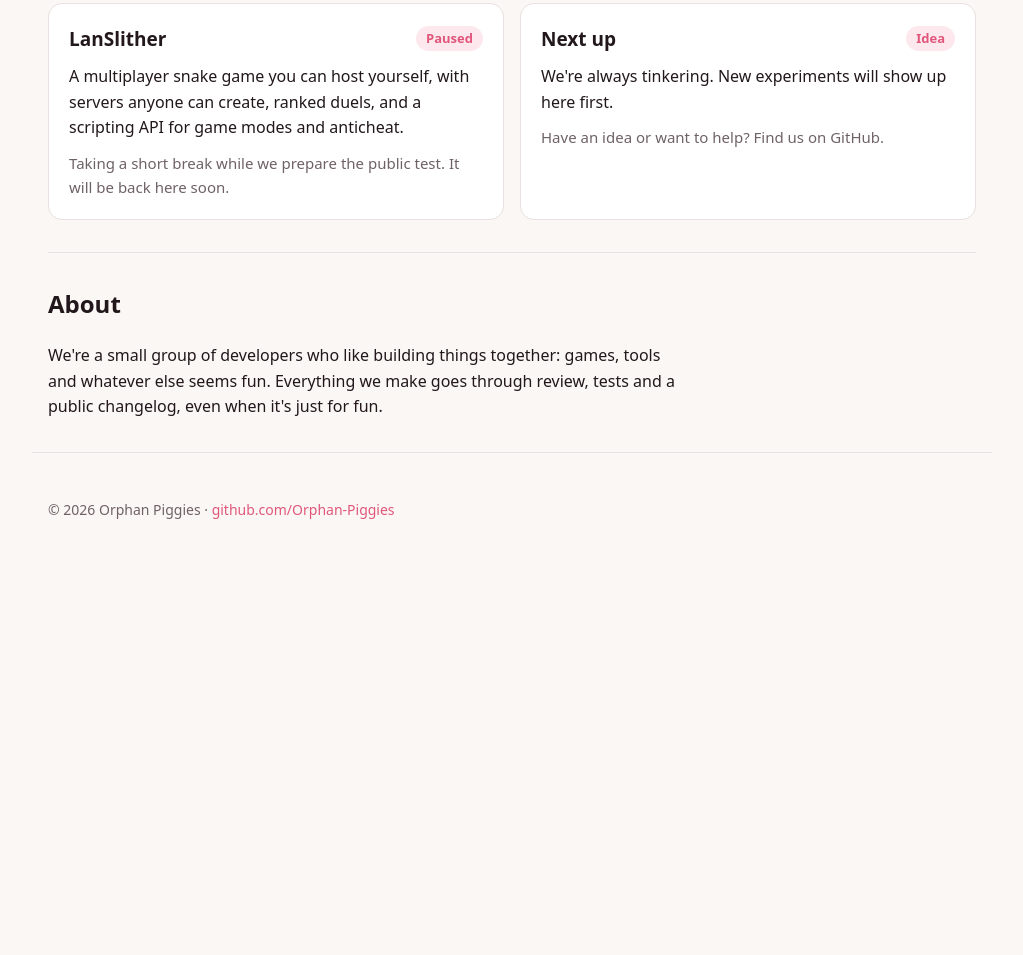
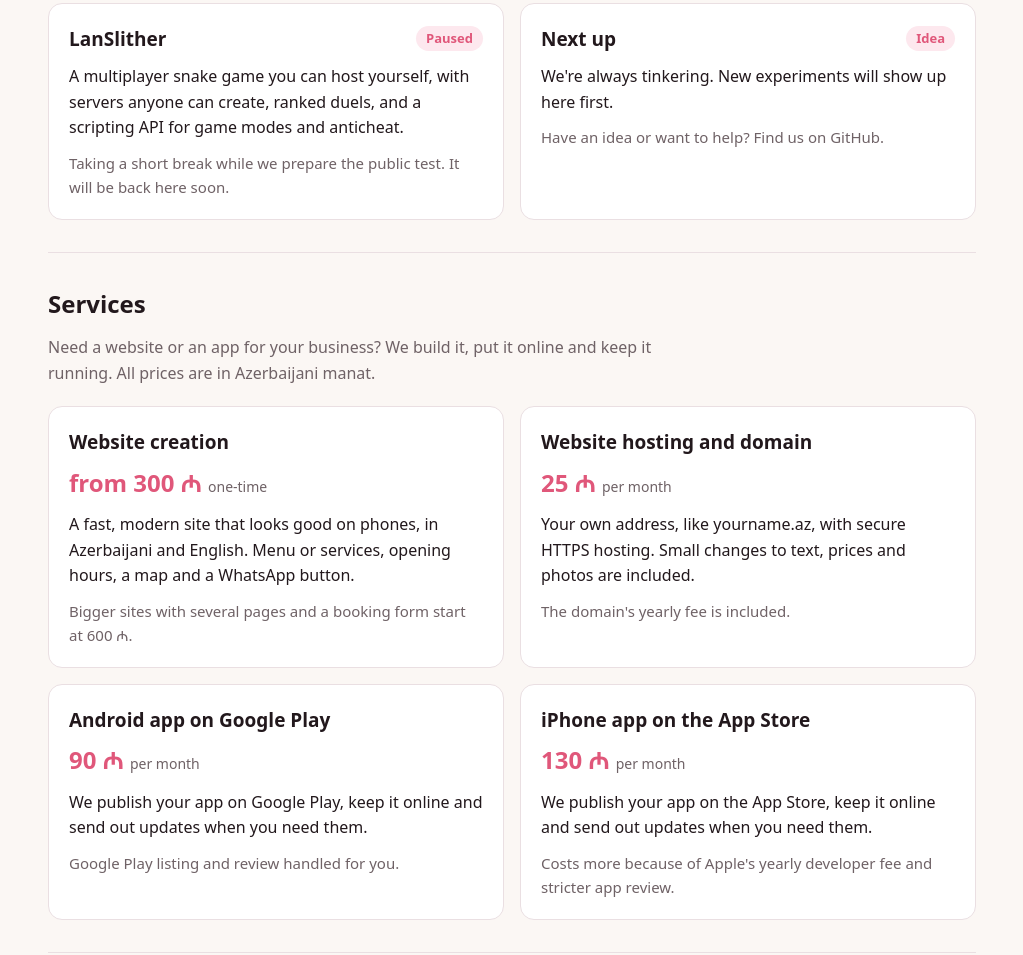
Before and after one commit to Orphan-Piggies/piggylabs-site, a website: page site/index.html in a window 1280 px wide. Shown: the part 572-1527 px from the top of the page, without its empty margins (128-1151 px from the left). Before the commit the page ends 1147 px from the top, so only its background shows below. Drawn offline with Linux system fonts and the light colour scheme.

Commit message:
Add a services section with pricing (#3)

```diff
--- a/site/index.html
+++ b/site/index.html
@@ -11,7 +11,7 @@
 <body>
 <header class="top">
   <a class="brand" href="/"><img src="favicon.svg" alt="" width="28" height="28"> Piggy Labs</a>
-  <nav><a href="#projects">Projects</a><a href="#about">About</a><a href="https://github.com/Orphan-Piggies">GitHub</a></nav>
+  <nav><a href="#projects">Projects</a><a href="#services">Services</a><a href="#about">About</a><a href="https://github.com/Orphan-Piggies">GitHub</a></nav>
 </header>
 
 <main>
@@ -38,6 +38,37 @@
     </div>
   </section>
 
+  <section id="services" class="services">
+    <h2>Services</h2>
+    <p class="intro">Need a website or an app for your business? We build it, put it online and keep it running. All prices are in Azerbaijani manat.</p>
+    <div class="cards">
+      <article class="card">
+        <h3>Website creation</h3>
+        <p class="price">from 300 ₼ <span>one-time</span></p>
+        <p>A fast, modern site that looks good on phones, in Azerbaijani and English. Menu or services, opening hours, a map and a WhatsApp button.</p>
+        <p class="muted">Bigger sites with several pages and a booking form start at 600 ₼.</p>
+      </article>
+      <article class="card">
+        <h3>Website hosting and domain</h3>
+        <p class="price">25 ₼ <span>per month</span></p>
+        <p>Your own address, like yourname.az, with secure HTTPS hosting. Small changes to text, prices and photos are included.</p>
+        <p class="muted">The domain's yearly fee is included.</p>
+      </article>
+      <article class="card">
+        <h3>Android app on Google Play</h3>
+        <p class="price">90 ₼ <span>per month</span></p>
+        <p>We publish your app on Google Play, keep it online and send out updates when you need them.</p>
+        <p class="muted">Google Play listing and review handled for you.</p>
+      </article>
+      <article class="card">
+        <h3>iPhone app on the App Store</h3>
+        <p class="price">130 ₼ <span>per month</span></p>
+        <p>We publish your app on the App Store, keep it online and send out updates when you need them.</p>
+        <p class="muted">Costs more because of Apple's yearly developer fee and stricter app review.</p>
+      </article>
+    </div>
+  </section>
+
   <section id="about" class="about">
     <h2>About</h2>
     <p>We're a small group of developers who like building things together: games, tools and whatever else seems fun. Everything we make goes through review, tests and a public changelog, even when it's just for fun.</p>
--- a/site/style.css
+++ b/site/style.css
@@ -27,7 +27,11 @@ h1 { margin: 0 0 16px; font-size: clamp(32px, 6vw, 52px); line-height: 1.1; lett
 .button:hover { text-decoration: none; filter: brightness(1.05); }
 
 h2 { margin: 0 0 20px; font-size: 24px; }
-.projects, .about { padding: 32px 0; border-top: 1px solid var(--line); }
+.projects, .services, .about { padding: 32px 0; border-top: 1px solid var(--line); }
+.services .cards { grid-template-columns: repeat(auto-fit, minmax(min(100%, 380px), 1fr)); }
+.intro { max-width: 640px; margin: -8px 0 20px; color: var(--muted); }
+.card .price { margin: 6px 0 0; color: var(--accent); font-size: 24px; font-weight: 700; }
+.card .price span { color: var(--muted); font-size: 14px; font-weight: 400; }
 .cards { display: grid; grid-template-columns: repeat(auto-fit, minmax(260px, 1fr)); gap: 16px; }
 .card { background: var(--surface); border: 1px solid var(--line); border-radius: 14px; padding: 20px; }
 .card h3 { margin: 0; font-size: 19px; }
```
